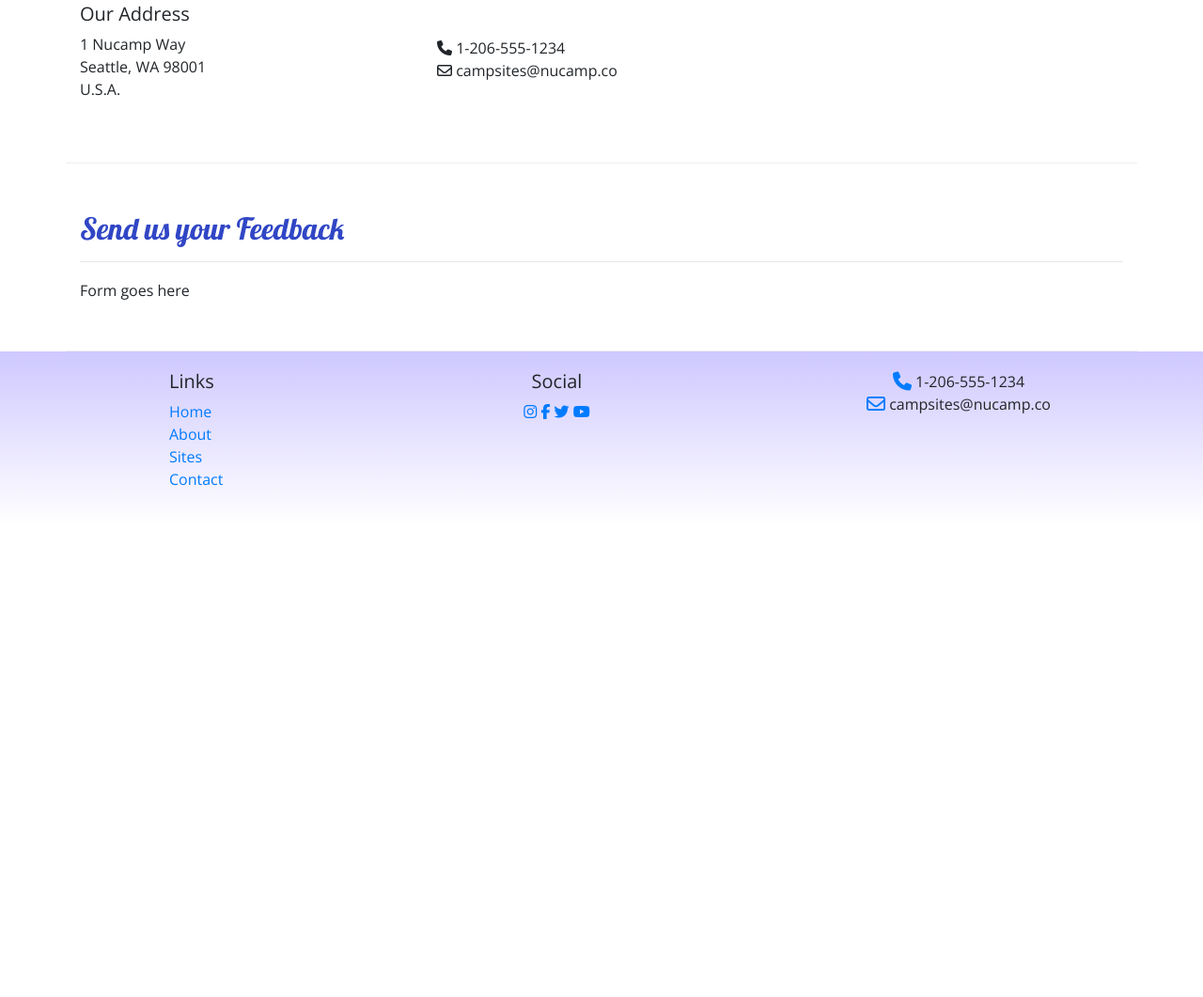
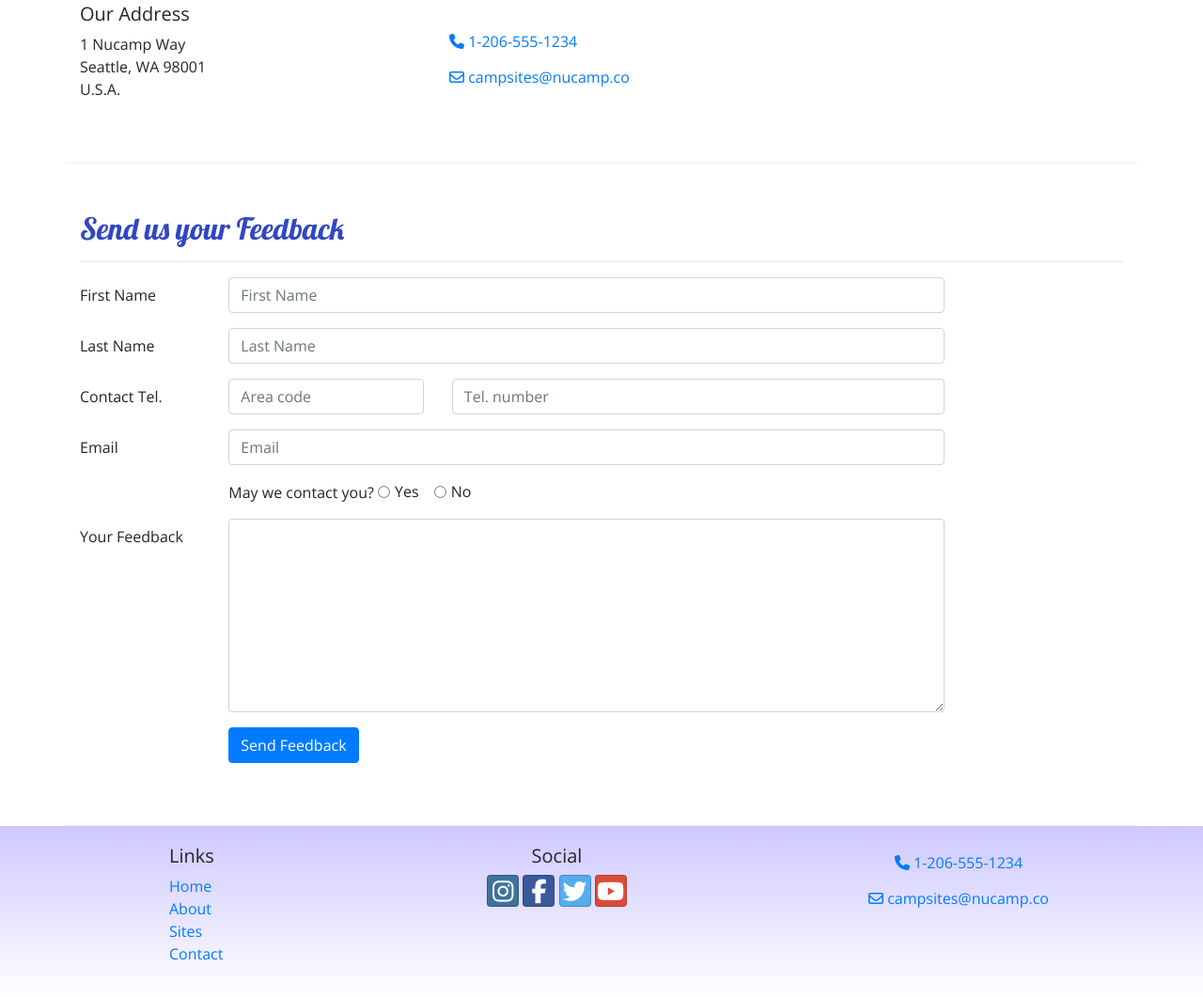
Before and after one commit to DJTechnologies/week-2, a website: page contactus.html in a window 1280 px wide. Shown: the part 401-1462 px from the top of the page at 94% size. Before the commit the page ends 959 px from the top, so only its background shows below. Drawn offline with nearby package versions, Linux system fonts and the light colour scheme.

Commit message:
button and form

```diff
--- a/aboutus.html
+++ b/aboutus.html
@@ -8,6 +8,7 @@
     <!--additional css must be placed after boostrap-->
     <link rel="stylesheet" href="node_modules/bootstrap/dist/css/bootstrap.min.css" />
     <link rel="stylesheet" href="node_modules/font-awesome/css/font-awesome.min.css" />
+    <link rel="stylesheet" href="node_modules/bootstrap-social/bootstrap-social.css" />
     <link rel="stylesheet" href="https://fonts.googleapis.com/css?family=Lobster|Open+Sans">
     <link rel="stylesheet" href="css/styles.css">
     <title>NuCamp: A Better Way To Camp</title>
@@ -41,7 +42,7 @@
                 <li class="nav-item"><a class="nav-link" href="index.html"><span class="fa fa-home fa-lg"></span> Home</a></li>
                 <li class="nav-item active"><a class="nav-link" href="#"><span class="fa fa-info fa-lg"></span> About</a></li>
                 <li class="nav-item"><a class="nav-link" href="#"><span class="fa fa-list fa-lg"></span> Sites</a></li>
-                <li class="nav-item"><a class="nav-link" href="#"><span class="fa fa-address-card fa-lg"></span> Contact</a></li>
+                <li class="nav-item"><a class="nav-link" href="contactus.html"><span class="fa fa-address-card fa-lg"></span> Contact</a></li>
                 </ul>
             </div>
         </div>
@@ -84,9 +85,7 @@
     <footer>
         <div class="container">
             <div class="row">
-                <div class="container">
-                    <div class="row">
-                        <div class="col-4 col-sm-2 offset-1">
+                <div class="col-4 col-sm-2 offset-1">
                             <h5>Links</h5>
                             <ul class="list-unstyled">
                                 <li><a href="index.html">Home</a></li>
@@ -97,14 +96,15 @@
                         </div>
                 <div class="col-6 col-sm-5 text-center">
                     <h5>Social</h5>
-                    <a href="http://instagram.com/"><span class="fa fa-instagram"></span></a>
-                    <a href="http://facebook.com/"><span class="fa fa-facebook"></span></a>
-                    <a href="http://twitter.com/"><span class="fa fa-twitter"></span></a>
-                    <a href="http://youtube.com/"><span class="fa fa-youtube"></span></a>
+                    <a class="btn btn-social-icon btn-instagram" href="http://instagram.com/"><i class="fa fa-instagram"></i></a>
+                    <a class="btn btn-social-icon btn-facebook" href="http://facebook.com/"><i class="fa fa-facebook"></i></a>
+                    <a class="btn btn-social-icon btn-twitter" href="http://twitter.com/"><i class="fa fa-twitter"></i></a>
+                    <a class="btn btn-social-icon btn-google" href="http://youtube.com/"><i class="fa fa-youtube"></i></a>
                 </div>
-                <div class="col-sm-4 text-center">
-                    <span class="fa fa-phone fa-lg text-primary"></span> 1-206-555-1234<br />
-                      <span class="fa fa-envelope fa-lg text-primary"></span> campsites@nucamp.co
+                <div class="col">
+                    <a role="button" class="btn btn-link" href="tel:+12065551234"><i class="fa fa-phone"></i> 1-206-555-1234</a><br />
+                    <a role="button" class="btn btn-link" href="mailto:campsites@nucamp.co"><i class="fa fa-envelope-o"></i> campsites@nucamp.co</a>
+
                 </div>
            </div>
         </div>
--- a/contactus.html
+++ b/contactus.html
@@ -11,6 +11,7 @@
 
     <!-- Additional CSS must be placed after Bootstrap CSS -->
     <link rel="stylesheet" href="node_modules/font-awesome/css/font-awesome.min.css" />
+    <link rel="stylesheet" href="node_modules/bootstrap-social/bootstrap-social.css" />
     <link rel="stylesheet" href="https://fonts.googleapis.com/css?family=Lobster|Open+Sans" />
     <link rel="stylesheet" href="css/styles.css" />
 
@@ -68,8 +69,9 @@
                 </address>
             </div>
             <div class="col">
-				<i class="fa fa-phone"></i> 1-206-555-1234<br>
-            	<i class="fa fa-envelope-o"></i> campsites@nucamp.co
+				<a role="button" class="btn btn-link" href="tel:+12065551234"><i class="fa fa-phone"></i> 1-206-555-1234</a><br />
+                <a role="button" class="btn btn-link" href="mailto:campsites@nucamp.co"><i class="fa fa-envelope-o"></i> campsites@nucamp.co</a>
+
             </div>
         </div>
 
@@ -79,7 +81,70 @@
                 <hr />
             </div>
             <div class="col-md-10">
-                Form goes here
+
+                <form>
+                    <div class="form-group row">
+                        <!--bootstrap form group class-add to the parent element of input and labels this parent being the div-->
+                        <label for="firstName" class="col-md-2 col-form-label">First Name</label>
+                        <!--every label must have a for="" that match's an id="" which makes this active for use-->
+                        <!--can treat labels as divs and apply col class right into it-->
+                        <!--col form label =center vertically with their associated input fields -->
+                        <div class="col-md-10">
+                            <input type="text" class="form-control"
+                            id="firstName" name="firstName" placeholder="First Name" />
+                            <!--input always will need surrounding div tags / f-c adds padding and control size and focus state etc-->
+                        </div>
+                    </div>
+                    <div class="form-group row">
+                        <label for="lastName" class="col-md-2 col-form-label">Last Name</label>
+                        <div class="col-md-10">
+                            <input type="text" class="form-control" id="lastName" name="lastName" placeholder="Last Name" />
+                        </div>
+                    </div>
+                    <div class="form-group row">
+                        <label for="areaCode" class="col-md-2 col-form-label">Contact Tel.</label>
+                        <div class="col-5 col-md-3">
+                            <input type="tel" class="form-control" id="areaCode" name="areaCode" placeholder="Area code" />
+                        </div>
+                        <div class="col-7">
+                            <input type="tel" class="form-control" name="telNum" placeholder="Tel. number" />
+                        </div>
+                    </div>
+                    <div class="form-group row">
+                        <label for="email" class="col-md-2 col-form-label">Email</label>
+                        <div class="col-md-10">
+                            <input type="email" class="form-control" id="email" name="email" placeholder="Email" />
+                        </div>
+                    </div>
+                    <div class="form-group row">
+                        <div class="col offset-md-2">
+                            May we contact you?
+                            <div class="form-check form-check-inline">
+                                <input type="radio" class="form-check-input" id="contactYes" name="contactRadios" value="yes" />
+                                <label for="contactYes" class="form-check-label">Yes</label>
+                            </div>
+                            <div class="form-check form-check-inline">
+                                <!-- to have on same line-->
+                                <input type="radio" class="form-check-input" id="contactNo" name="contactRadios" value="no" />
+                                <label for="contactNo" class="form-check-label">No</label>
+                                <!--radio name is different then id, radio must share one id for entire set but an id can not be repeated more then once  -->
+                            </div>
+                        </div>
+                    </div>
+                    <div class="form-group row">
+                        <label for="feedback" class="col-md-2 col-form-label">Your Feedback</label>
+                        <div class="col-md-10">
+                            <textarea class="form-control" id="feedback" name="feedback" rows="8"></textarea>
+                        </div>
+                    </div>
+                    <div class="form-group row">
+                        <div class="offset-md-2 col-md-10">
+                            <button type="submit" class="btn btn-primary">Send Feedback</button>
+                            <!--btn primary to set color for submit-->
+                        </div>
+                    </div>
+                </form>
+
             </div>
        </div>
 
@@ -99,14 +164,15 @@
                 </div>
                 <div class="col-6 col-sm-5 text-center">
                     <h5>Social</h5>
-                    <a href="http://instagram.com/"><i class="fa fa-instagram"></i></a>
-                    <a href="http://facebook.com/"><i class="fa fa-facebook"></i></a>
-                    <a href="http://twitter.com/"><i class="fa fa-twitter"></i></a>
-                    <a href="http://youtube.com/"><i class="fa fa-youtube"></i></a>
+                    <a class="btn btn-social-icon btn-instagram" href="http://instagram.com/"><i class="fa fa-instagram"></i></a>
+                    <a class="btn btn-social-icon btn-facebook" href="http://facebook.com/"><i class="fa fa-facebook"></i></a>
+                    <a class="btn btn-social-icon btn-twitter" href="http://twitter.com/"><i class="fa fa-twitter"></i></a>
+                    <a class="btn btn-social-icon btn-google" href="http://youtube.com/"><i class="fa fa-youtube"></i></a>
+
                 </div>
                 <div class="col-sm-4 text-center">
-                    <i class="fa fa-phone fa-lg text-primary"></i> 1-206-555-1234<br />
-                    <i class="fa fa-envelope-o fa-lg text-primary"></i> campsites@nucamp.co
+                    <a role="button" class="btn btn-link" href="tel:+12065551234"><i class="fa fa-phone"></i> 1-206-555-1234</a><br />
+                    <a role="button" class="btn btn-link" href="mailto:campsites@nucamp.co"><i class="fa fa-envelope-o"></i> campsites@nucamp.co</a>
                 </div>
            </div>
         </div>
--- a/package.json
+++ b/package.json
@@ -15,6 +15,7 @@
   },
   "dependencies": {
     "bootstrap": "^4.6.0",
+    "bootstrap-social": "^5.1.1",
     "jquery": "^3.5.1",
     "popper.js": "^1.16.1"
   },
```
Also changed, not shown: index.html (+10 -8 lines), 1 other file.
